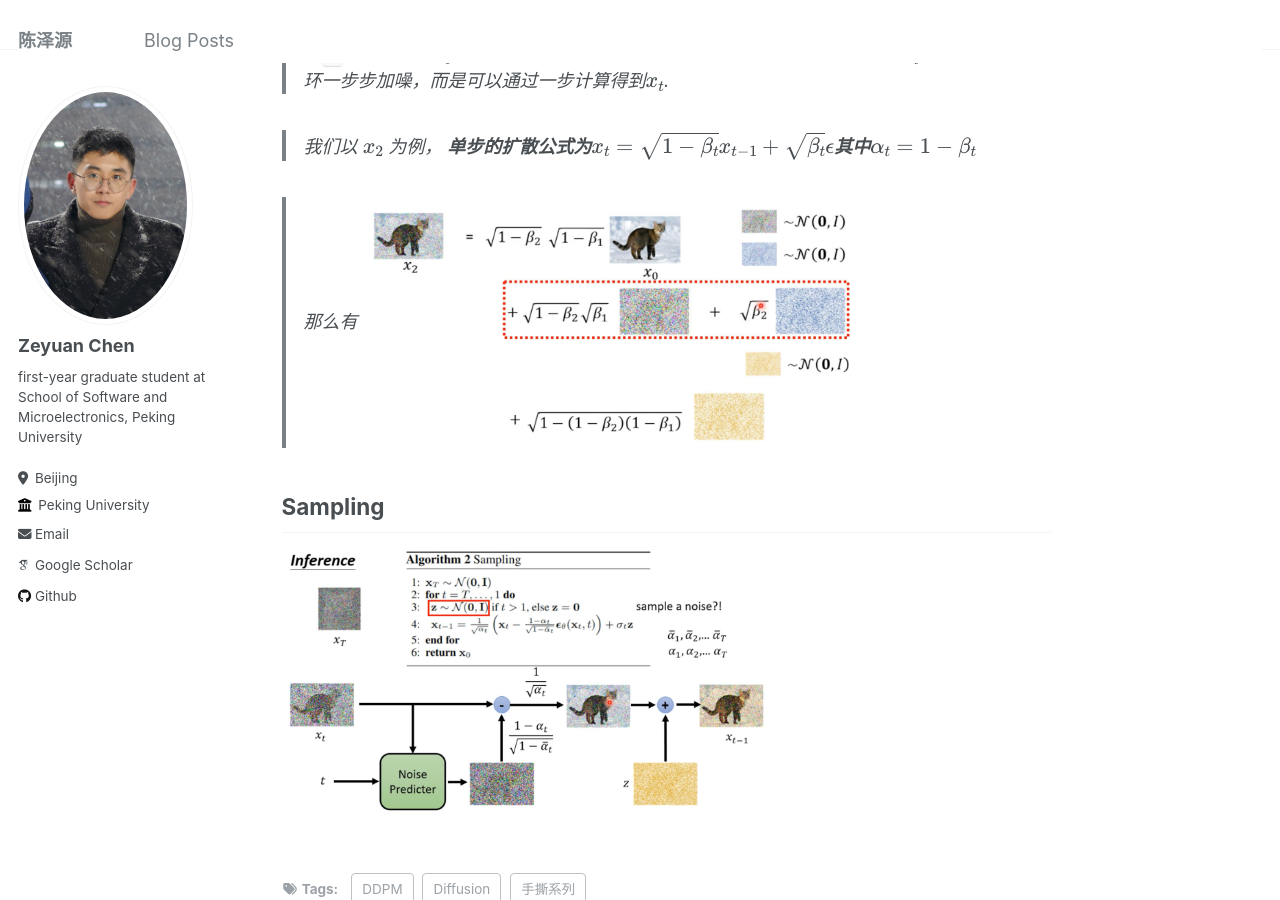
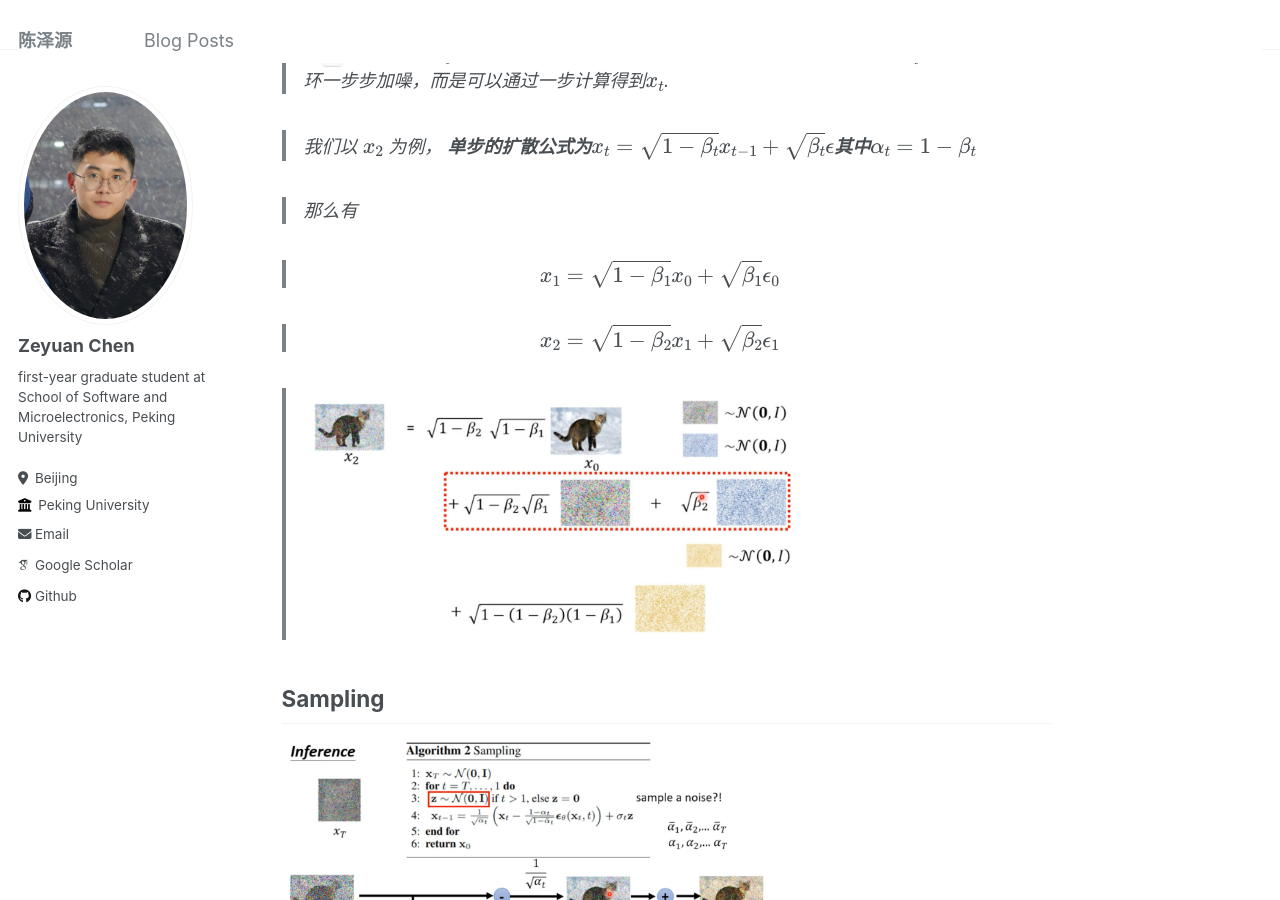
Before and after one commit to chenzyn/chenzyn.github.io, a Jekyll site: the page built from _posts/2024-04-10-diffusion.md, in a window 1280 px wide and 900 px high, scrolled down 2259 px. Built offline with Jekyll 4.4.1, drawn with Linux system fonts in a browser that asks for light colours; some web fonts are replaced.

Commit message:
upload DDPM

```diff
--- a/_posts/2024-04-10-diffusion.md
+++ b/_posts/2024-04-10-diffusion.md
@@ -67,6 +67,11 @@ Training
 >我们以 $$x_2$$ 为例， **单步的扩散公式为$$x_t = \sqrt{1-\beta_{t}}x_{t-1} + \sqrt{\beta_t}\epsilon$$其中$$\alpha_t = 1 - \beta_t$$**
 
 >那么有
+
+> $$x_1 = \sqrt{1-\beta_{1}}x_{0} + \sqrt{\beta_1}\epsilon_0$$
+
+> $$x_2 = \sqrt{1-\beta_{2}}x_{1} + \sqrt{\beta_2}\epsilon_1 $$
+
 > <img src="/images/diffusion_6.png" width="500">
 
 
```
